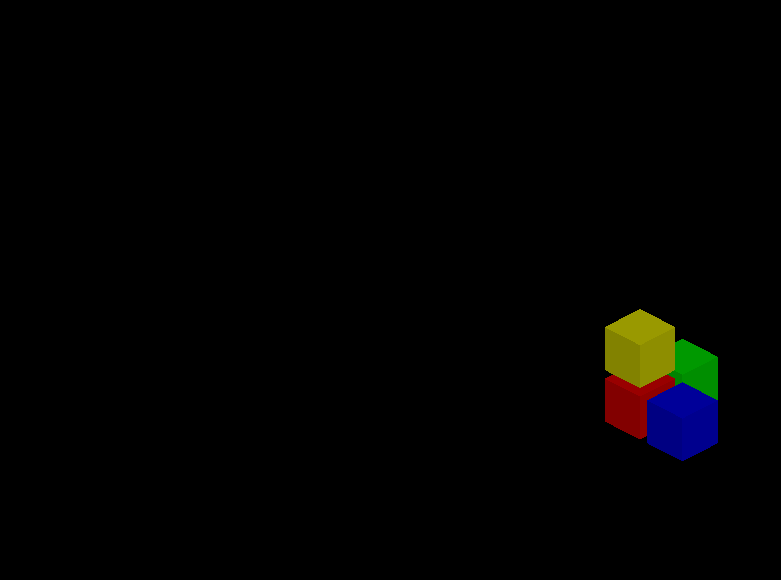
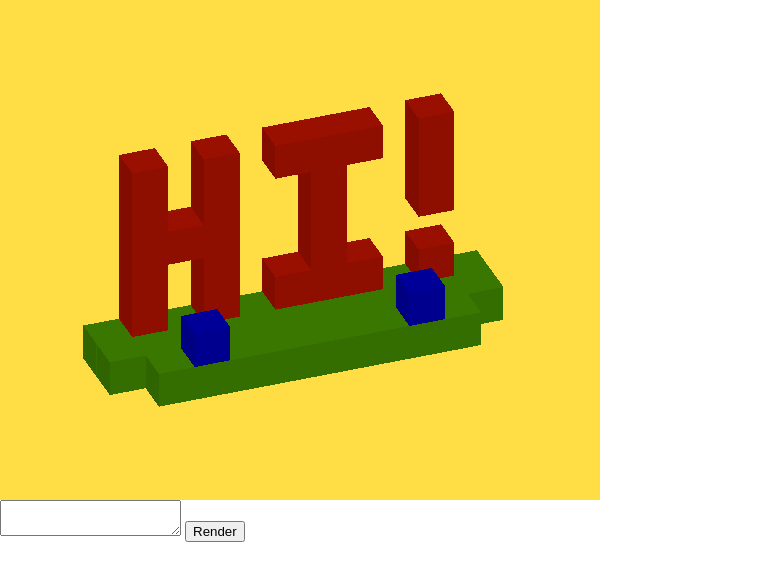
Before and after one commit to aylanonsense/voxel-landscape-renderer, a website: page public/index.html in a window 1280 px wide. Shown: the whole page, without its empty margins (0-781 px from the left). Drawn offline with nearby package versions, Linux system fonts and the light colour scheme; animation ran at ten frames a second.

Commit message:
Rotating HI!

```diff
--- a/public/index.html
+++ b/public/index.html
@@ -6,12 +6,24 @@
 			body {
 				margin: 0;
 			}
-			canvas {
-				width: 100%; height: 100%
+			/*canvas {
+				width: 100%;
+				height: 100%;
+			}*/
+			#container {
+				width: 600px;
+				height: 500px;
 			}
 		</style>
 	</head>
 	<body>
+		<div id="container">
+			<canvas id="canvas"></canvas>
+		</div>
+		<div id="form">
+			<textarea></textarea>
+			<button id="submit">Render</button>
+		</div>
 		<script src="js/three.js"></script>
 		<script type="module">
 			import main from './js/main.js';
--- a/public/js/main.js
+++ b/public/js/main.js
@@ -1,34 +1,44 @@
 export default () => {
+	const DEFAULT_DATA = `
+#ffdd44
+x = #f20
+. = rgb(100, 200, 0)
+f = blue
+---
+ x x xxx x
+ x x  x  x
+ xxx  x  x
+ x x  x
+ x x xxx x
+...........
+---
+
+
+
+
+
+...........
+---
+
+
+
+
+  f     f
+ .........
+`;
+
 	// create a scene
+	let container = document.getElementById('container');
+	let canvas = document.getElementById('canvas');
 	let scene = new THREE.Scene();
-	let renderer = new THREE.WebGLRenderer();
-	renderer.setSize(window.innerWidth, window.innerHeight);
-	document.body.appendChild(renderer.domElement);
+	let renderer = new THREE.WebGLRenderer({ canvas: canvas });
+	renderer.setSize(container.offsetWidth, container.offsetHeight);
 
 	// create the camera
 	let cameraHeight = 60;
-	let cameraRotation = 45;
-	let camera = new THREE.OrthographicCamera(window.innerWidth / - 2, window.innerWidth / 2, window.innerHeight / 2, window.innerHeight / - 2, -5000, 5000);
+	let cameraRotation = 0;
+	let camera = new THREE.OrthographicCamera(-container.offsetWidth / 2, container.offsetWidth / 2, container.offsetHeight / 2, -container.offsetHeight / 2, -5000, 5000);
 	scene.add(camera);
-
-	// create cubes
-	let geometry = new THREE.BoxGeometry(50, 50, 50);
-	let material = new THREE.MeshLambertMaterial({ color: 0xff0000 });
-	let cube = new THREE.Mesh(geometry, material);
-	cube.position.set(0, 0, 0);
-	scene.add(cube);
-	let material2 = new THREE.MeshLambertMaterial({ color: 0x00ff00 });
-	let cube2 = new THREE.Mesh(geometry, material2);
-	cube2.position.set(60, 0, 0);
-	scene.add(cube2);
-	let material3 = new THREE.MeshLambertMaterial({ color: 0x0000ff });
-	let cube3 = new THREE.Mesh(geometry, material3);
-	cube3.position.set(0, 0, 60);
-	scene.add(cube3);
-	let material4 = new THREE.MeshLambertMaterial({ color: 0xffff00 });
-	let cube4 = new THREE.Mesh(geometry, material4);
-	cube4.position.set(0, 60, 0);
-	scene.add(cube4);
 
 	// create a light for each axis direction
 	let lights = [
@@ -48,15 +58,116 @@ export default () => {
 	// set up a render loop
 	function loop() {
 		// rotate the camera
-		// cameraRotation += 1;
+		cameraRotation += 0.4;
 		camera.position.set(-100 * Math.sin(Math.PI * cameraRotation / 180), cameraHeight, 100 * Math.cos(Math.PI * cameraRotation / 180));
 		camera.lookAt(0, 0, 0);
-
 		// schedule the next loop
 		requestAnimationFrame(loop);
-
 		// render the scene
 		renderer.render(scene, camera);
 	}
 	loop();
+
+	// resize the canvas as necessary
+	window.addEventListener('resize', function() {
+		renderer.setSize(container.offsetWidth, container.offsetHeight);
+		camera.left = -container.offsetWidth / 2;
+		camera.right = container.offsetWidth / 2;
+		camera.top = container.offsetHeight / 2;
+		camera.bottom = -container.offsetHeight / 2;
+		camera.updateProjectionMatrix();
+	});
+
+	function parseInput(input) {
+		let lines = input.split('\n');
+		let parsedColorDefinitions = false;
+		let numVoxels = 0;
+		let width = 0;
+		let height = 0;
+		let depth = 0;
+		let y = 0;
+		let z = 0;
+		let backgroundColor = '#000000';
+		let colors = {};
+		let blocks = {};
+		// parse the input
+		console.log(`Parsing ${lines.length} lines of input`);
+		for(let line of lines) {
+			if (line.trim() === '---') {
+				if (!parsedColorDefinitions) {
+					parsedColorDefinitions = true;
+				}
+				else {
+					y = 0;
+					z += 1;
+				}
+			}
+			// color definitions
+			else if (!parsedColorDefinitions) {
+				let parts = line.split('=');
+				// bg color definition
+				if (parts.length < 2) {
+					backgroundColor = parts[0].trim();
+				}
+				// material color definition
+				else if (line.trim().length > 0) {
+					colors[parts[0].trim()] = parts[1].trim();
+				}
+			}
+			// block definitions
+			else {
+				for (let x = 0; x < line.length; x++) {
+					if (line[x] && line[x] !== ' ' && line[x] !== '\t') {
+						if (!blocks[x]) {
+							blocks[x] = {};
+						}
+						if (!blocks[x][y]) {
+							blocks[x][y] = {};
+						}
+						blocks[x][y][z] = line[x];
+						numVoxels += 1;
+					}
+				}
+				y += 1;
+				width = Math.max(width, line.length);
+				height = Math.max(height, y);
+				depth = Math.max(depth, z + 1);
+			}
+		}
+		// create the materials
+		let numMaterials = Object.entries(colors).length;
+		console.log(`Creating ${numMaterials} ${numMaterials === 1 ? 'material' : 'materials'}`);
+		let materials = {};
+		for (const [ symbol, color ] of Object.entries(colors)) {
+			materials[symbol] = new THREE.MeshLambertMaterial({ color });
+		}
+		// calculate cube size
+		let maxWidth = 1 * Math.max(width, depth);
+		let maxHeight = 0.65 * height + 0.3 * Math.max(width, depth);
+		let size = 0.7 * Math.min(container.offsetWidth / maxWidth, container.offsetHeight / maxHeight);
+		// create the meshes
+		let geometry = new THREE.BoxGeometry(size, size, size);
+		console.log(`Creating ${numVoxels} voxels within space ${width}x${height}x${depth}`);
+		for (let x = 0; x < width; x++) {
+			for (let y = 0; y < height; y++) {
+				for (let z = 0; z < depth; z++) {
+					if (blocks[x] && blocks[x][y] && blocks[x][y][z]) {
+						let symbol = blocks[x][y][z];
+						if (!materials[symbol]) {
+							console.log(`Could not find color '${symbol}'!`);
+						}
+						else {
+							let cube = new THREE.Mesh(geometry, materials[symbol]);
+							cube.position.set(size * x - size * (width - 1) / 2, size * (height - y - 1.5) - size * (height - 1) / 2, size * z - size * (depth - 1) / 2);
+							scene.add(cube);
+						}
+					}
+				}
+			}
+		}
+		renderer.setClearColor(backgroundColor, 1);
+		console.log('Done!');
+	}
+
+	parseInput(DEFAULT_DATA);
 };
```
